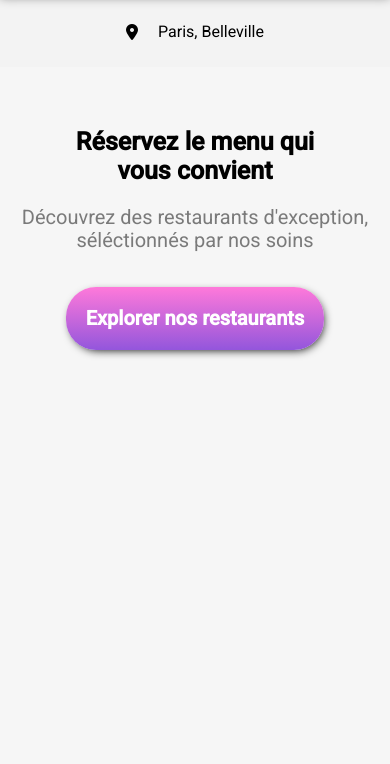
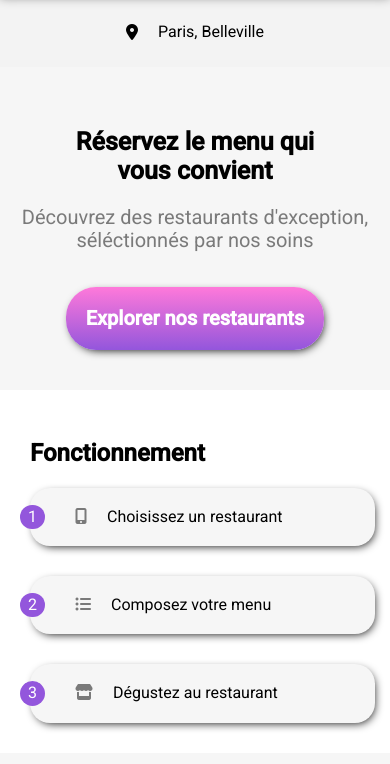
Before and after one commit to jelenabojovic/JelenaBojovic_P3_14012022, a website: page index.html in a window 390 px wide. Shown: the part 80-844 px from the top of the page. Drawn offline with Linux system fonts and the light colour scheme; a web font is replaced by a local one.

Commit message:
functioning buttons

```diff
--- a/index.html
+++ b/index.html
@@ -11,23 +11,52 @@
     <title>Ohmyfood</title>
 </head>
 <body>
+
     <!--header-->
     <header>
         <h1 class="logo"> ohmyfood </h1>
     </header>
+
     <!--main-->
     <main>
+
     <!--location-->
         <div class= "location">
           <i class="fas fa-map-marker-alt"></i>
           <p> Paris, Belleville </p>
         </div>
+
     <!--hero section-->
         <section class= "hero">
           <h2> Réservez le menu qui <br/> vous convient</h2>
           <p> Découvrez des restaurants d'exception, séléctionnés par nos soins</p>
           <button class= "gradient"> Explorer nos restaurants</button>
         </section>
+
+    <!--functioning-->
+    <section class="functioning-container">
+        <div class="functioning">
+            <h2> Fonctionnement </h2>
+            <div class ="functioning-choices">
+                <div class="functioning-choice">
+                  <div class="functioning-number">1</div>
+                  <div class="functioning-icone"><i class="fas fa-mobile-alt"></i></div>
+                  <div class="functioning-title"> Choisissez un restaurant</div>
+                </div>
+                <div class ="functioning-choice">
+                  <div class="functioning-number">2</div>
+                  <div class="functioning-icone"><i class="fas fa-list-ul"></i></div>
+                  <div class="functioning-title"> Composez votre menu</div>
+                </div>
+                <div class ="functioning-choice">
+                  <div class="functioning-number">3</div>
+                  <div class="functioning-icone"><i class="fas fa-store"></i></div>
+                  <div class="functioning-title"> Dégustez au restaurant</div>
+                </div>
+           </div>
+        </div>
+    </section>
+
 
 
 
--- a/style.scss
+++ b/style.scss
@@ -1,3 +1,16 @@
+@mixin box-shadow {
+    box-shadow: 2px 3px 10px -3px #000000;
+}
+@mixin button-hover {
+    opacity: 0.9;
+    transition: 0.3s;
+    box-shadow: 2px 3px 15px -3px #000000;
+    cursor:pointer;
+  }
+
+  $color-primary: #9356DC;
+  $color-secondary: #FF79DA;
+  $color-tertiary: #99E2D0;
 
 * {
     box-sizing: border-box;
@@ -9,7 +22,7 @@ body {
     font-family: 'Roboto', sans-serif;
 }
 
-/*header*/
+// header
 h1 {
     text-align: center;
     box-shadow: 0px 0px 10px grey;
@@ -23,7 +36,7 @@ header .logo {
     font-family: 'Shrikhand', cursive;
 }
 
-/*location*/
+//location
 .location {
     background-color: #f3f3f3;
     text-align: center;
@@ -32,38 +45,89 @@ header .logo {
     justify-content: center;
     align-items: center;
     gap: 20px;
+    & p {
+  font-size: 16px;
+   }
 }
 
-.location p {
-    font-size: 16px;
-}
 
-  /*hero section*/
+  // hero section
 .hero {
     text-align: center;
     padding: 40px 0px;
-}
-.hero h2 {
+    & h2 {
     font-size: 25px;
-}
-.hero p {
+    }
+    & p {
     font-size: 20px;
     color: #7a7a7a;
+     }
 }
 .gradient {
     color:white;
     font-weight: bold;
     font-size: 20px;
-    background: linear-gradient(180deg, #FF79DA  0%, #9356DC 100%);
+    background: linear-gradient(180deg, $color-secondary  0%,  $color-primary 100%);
     border: none;
     border-radius: 30px;
     padding: 20px;
-    box-shadow: 2px 3px 10px -3px #000000;
     margin-top: 15px;
-    cursor: pointer;
+    @include box-shadow;
+ &:hover {
+    @include button-hover;
+  }
 }
-.gradient:hover {
-    opacity: 0.9;
-    transition: .3s;
-    box-shadow: 2px 3px 15px -3px #000000;
+ // functioning
+ .functioning-container {
+     padding: 30px 15px;
+     background-color: white;
+ }
+ .functioning {
+     background-color:white;
+
+    & h2 {
+        margin-left:15px;
+    }
+
+    &-choices {
+    margin-left: 15px;
+    display: flex;
+    justify-content: space-around;
+    gap: 30px;
+    @media screen and (max-width: 767px){
+        flex-direction:column;
+    }
+    }
+
+    &-choice {
+    background-color: #f6f6f6;
+    padding: 20px 25px;
+    border-radius: 20px;
+    position: relative;
+    display: flex;
+    align-items: center;
+    flex-grow: 1;
+    @include box-shadow;
+    }
+    &-choice:hover {
+        @include button-hover;
+    }
+    &-choice i {
+        margin: 0 20px;
+        color: #7a7a7a;
+    }
+    &-choice i:hover {
+        color: $color-primary;
+    }
+
+    &-number {
+     background-color: $color-primary;
+     color: white;
+     position:absolute;
+     padding: 3px 8px 3px 8px;
+     border-radius: 500px;
+     transform: translateX(-140%);
+    }
+
+
 }
```
Also changed, not shown: style.css, 1 other file.
